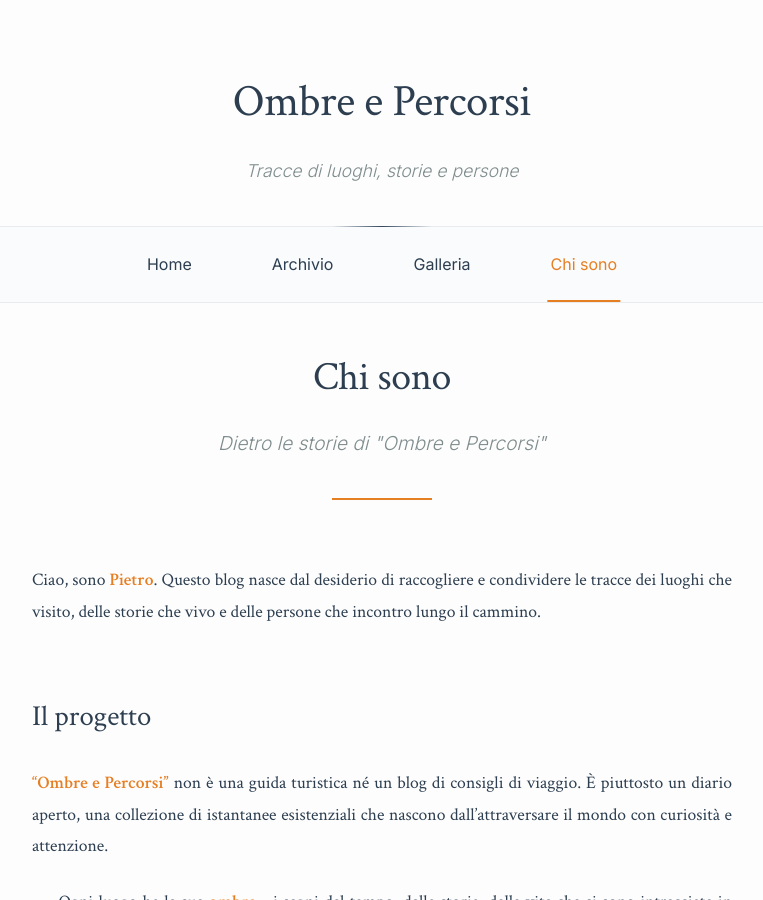
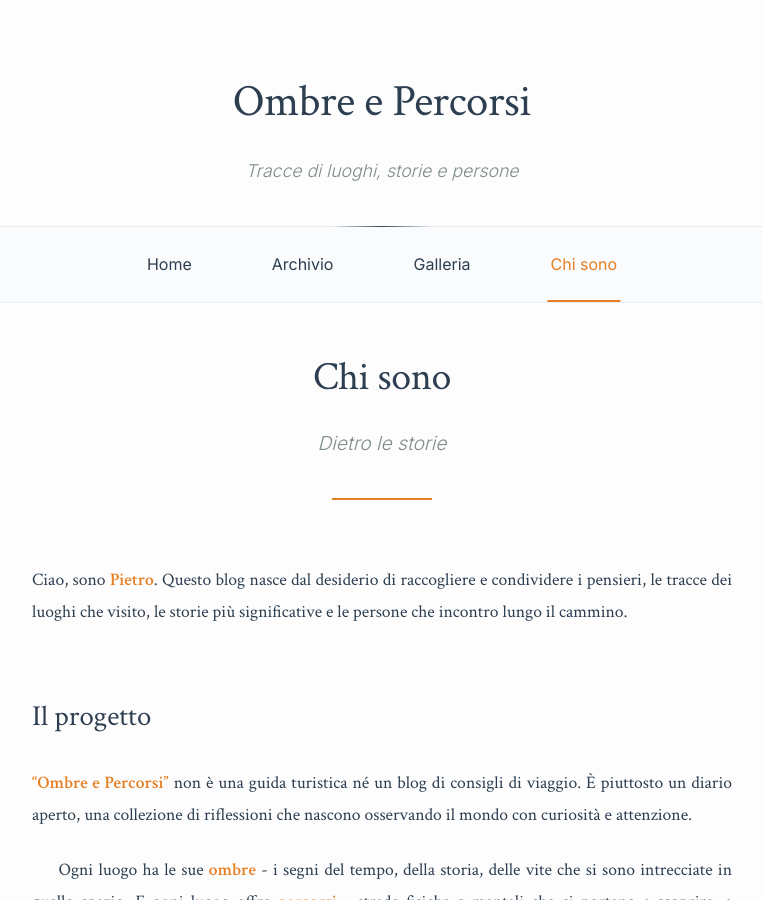
Before and after one commit to pietro00b/ombre-e-percorsi, a Jekyll site: the page built from pages/about.md, in a window 1280 px wide and 900 px high. Shown: the whole window, without its empty margins (258-1021 px from the left). Built offline with Jekyll 4.4.1, drawn with Linux system fonts in a browser that asks for light colours.

Commit message:
Update about.md

```diff
--- a/pages/about.md
+++ b/pages/about.md
@@ -1,15 +1,15 @@
 ---
 layout: page
 title: Chi sono
-subtitle: Dietro le storie di "Ombre e Percorsi"
+subtitle: Dietro le storie
 permalink: /about/
 ---
 
-Ciao, sono **Pietro**. Questo blog nasce dal desiderio di raccogliere e condividere le tracce dei luoghi che visito, delle storie che vivo e delle persone che incontro lungo il cammino.
+Ciao, sono **Pietro**. Questo blog nasce dal desiderio di raccogliere e condividere i pensieri, le tracce dei luoghi che visito, le storie più significative e le persone che incontro lungo il cammino.
 
 ## Il progetto
 
-**"Ombre e Percorsi"** non è una guida turistica né un blog di consigli di viaggio. È piuttosto un diario aperto, una collezione di istantanee esistenziali che nascono dall'attraversare il mondo con curiosità e attenzione.
+**"Ombre e Percorsi"** non è una guida turistica né un blog di consigli di viaggio. È piuttosto un diario aperto, una collezione di riflessioni che nascono osservando il mondo con curiosità e attenzione.
 
 Ogni luogo ha le sue **ombre** - i segni del tempo, della storia, delle vite che si sono intrecciate in quello spazio. E ogni luogo offre **percorsi** - strade fisiche e mentali che ci portano a scoprire, a comprendere, a crescere.
 
```
